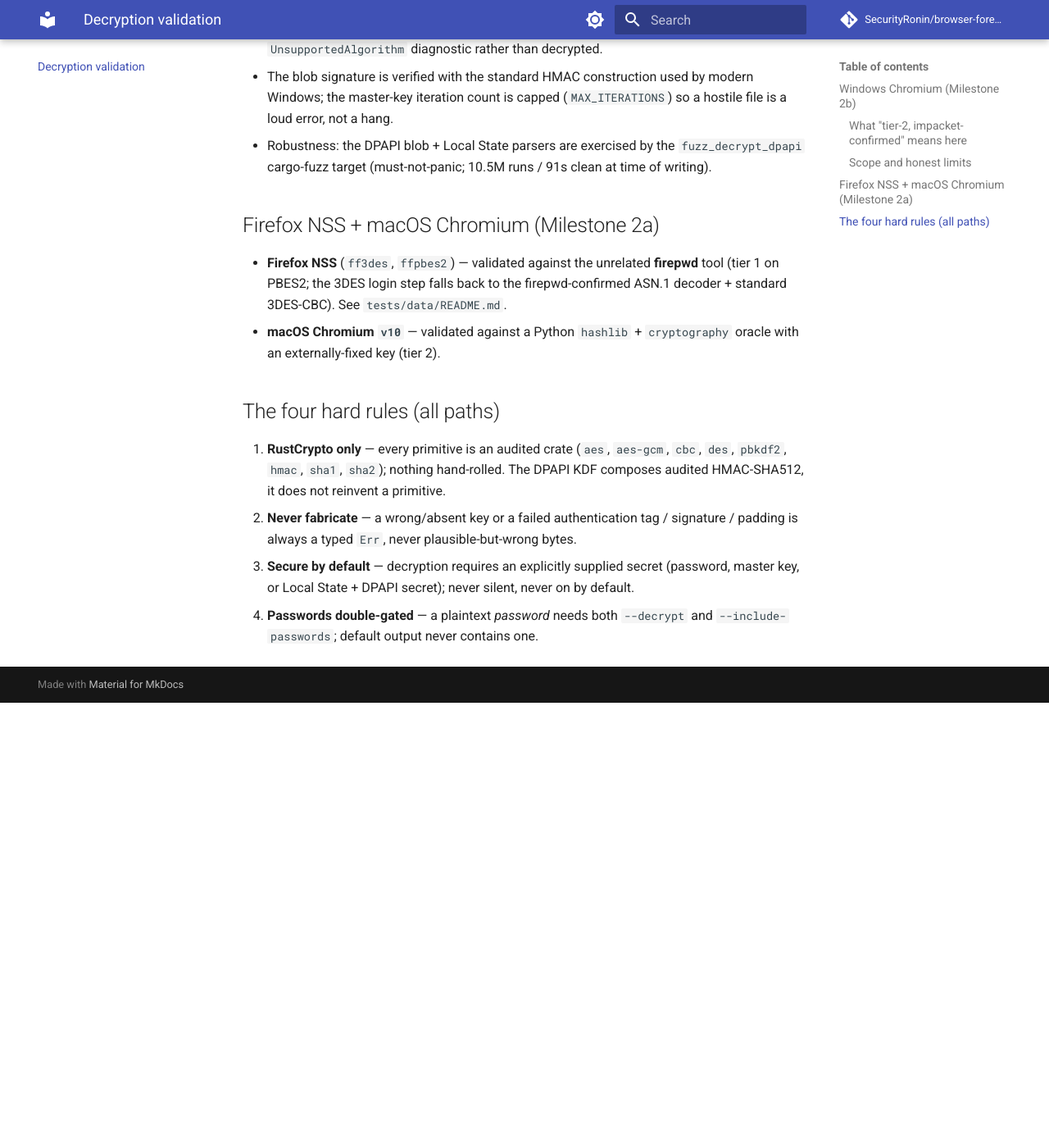
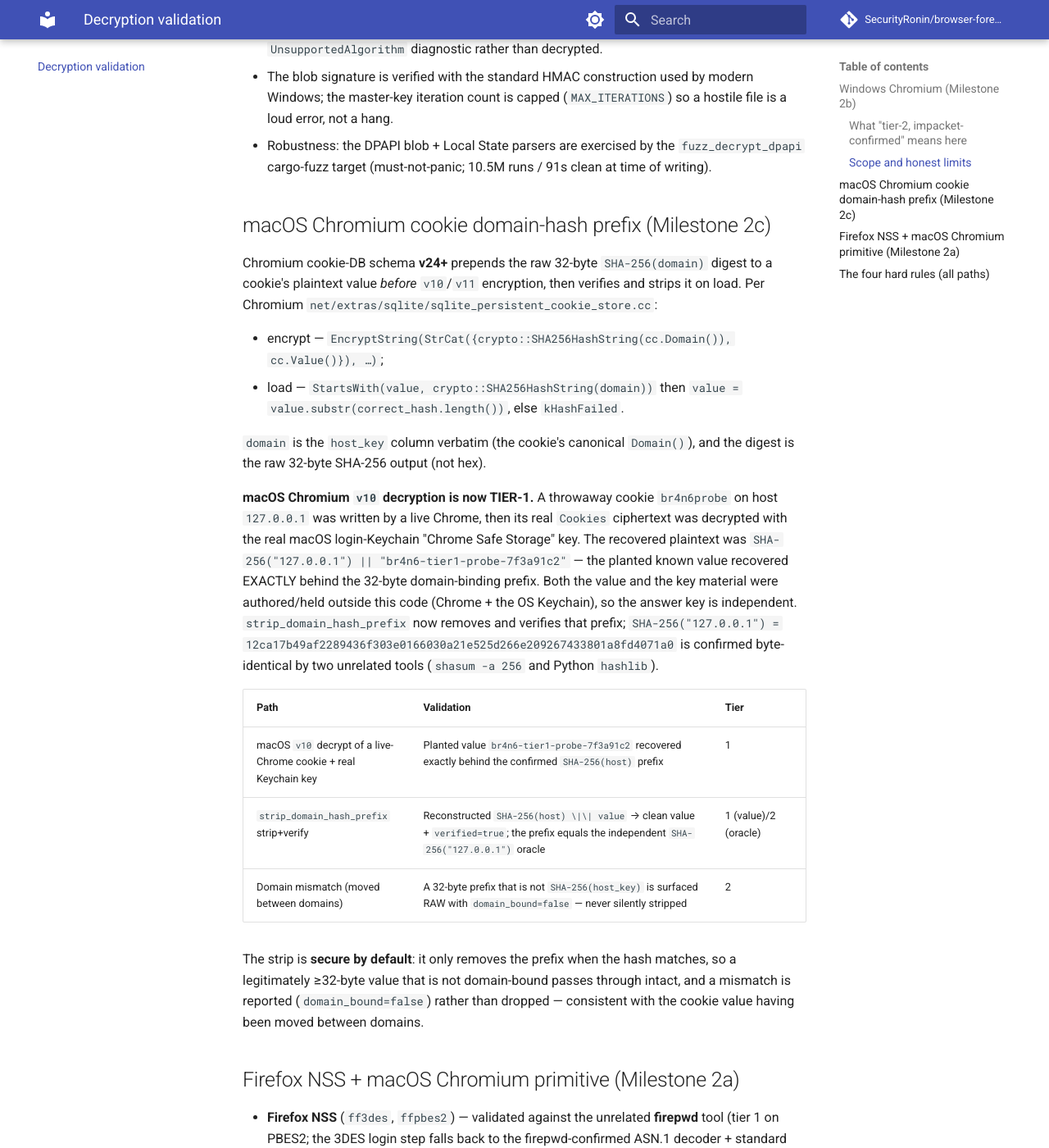
Before and after one commit to SecurityRonin/browser-forensic, an MkDocs documentation site: the page built from docs/validation.md, in a window 1280 px wide and 1400 px high, scrolled down 1750 px. Shown: the whole window at 82% size. Built offline with MkDocs 1.6.1 and Material for MkDocs 9.7.7, drawn with Linux system fonts in a browser that asks for light colours; comment, search, counter and statistics services are not loaded; before the commit the page ends 2607 px from its top, so only the background shows below that; some of the changed text lies outside the part shown.

Commit message:
feat(cli): GREEN — strip cookie domain-hash prefix, flag domain_bound, doc tier-1
Both Chromium cookie-decrypt paths (macOS v10 CBC + Windows v10/v11 GCM) now
strip the SHA-256(host_key) domain-binding prefix on success and surface the
clean value plus a domain_bound bool. A mismatch keeps the raw bytes with
domain_bound=false (moved-between-domains signal), never silently dropped.

docs/validation.md: record that macOS Chromium v10 decryption is now TIER-1 —
a live-Chrome br4n6probe cookie on 127.0.0.1 decrypted with the real macOS
Keychain key recovered the planted br4n6-tier1-probe-7f3a91c2 value exactly
behind the confirmed 32-byte SHA-256(host) prefix, now stripped+verified.

Co-Authored-By: Claude Opus 4.8 (1M context) <noreply@anthropic.com>

```diff
--- a/docs/validation.md
+++ b/docs/validation.md
@@ -51,14 +51,53 @@ cross-checked against impacket on synthetic vectors."*
   `fuzz_decrypt_dpapi` cargo-fuzz target (must-not-panic; 10.5M runs / 91s clean
   at time of writing).
 
-## Firefox NSS + macOS Chromium (Milestone 2a)
+## macOS Chromium cookie domain-hash prefix (Milestone 2c)
+
+Chromium cookie-DB schema **v24+** prepends the raw 32-byte `SHA-256(domain)`
+digest to a cookie's plaintext value *before* `v10`/`v11` encryption, then
+verifies and strips it on load. Per Chromium
+`net/extras/sqlite/sqlite_persistent_cookie_store.cc`:
+
+* encrypt — `EncryptString(StrCat({crypto::SHA256HashString(cc.Domain()),
+  cc.Value()}), …)`;
+* load — `StartsWith(value, crypto::SHA256HashString(domain))` then
+  `value = value.substr(correct_hash.length())`, else `kHashFailed`.
+
+`domain` is the `host_key` column verbatim (the cookie's canonical `Domain()`),
+and the digest is the raw 32-byte SHA-256 output (not hex).
+
+**macOS Chromium `v10` decryption is now TIER-1.** A throwaway cookie
+`br4n6probe` on host `127.0.0.1` was written by a live Chrome, then its real
+`Cookies` ciphertext was decrypted with the real macOS login-Keychain "Chrome
+Safe Storage" key. The recovered plaintext was
+`SHA-256("127.0.0.1") || "br4n6-tier1-probe-7f3a91c2"` — the planted known value
+recovered EXACTLY behind the 32-byte domain-binding prefix. Both the value and
+the key material were authored/held outside this code (Chrome + the OS Keychain),
+so the answer key is independent. `strip_domain_hash_prefix` now removes and
+verifies that prefix; `SHA-256("127.0.0.1") =
+12ca17b49af2289436f303e0166030a21e525d266e209267433801a8fd4071a0` is confirmed
+byte-identical by two unrelated tools (`shasum -a 256` and Python `hashlib`).
+
+| Path | Validation | Tier |
+|---|---|---|
+| macOS `v10` decrypt of a live-Chrome cookie + real Keychain key | Planted value `br4n6-tier1-probe-7f3a91c2` recovered exactly behind the confirmed `SHA-256(host)` prefix | 1 |
+| `strip_domain_hash_prefix` strip+verify | Reconstructed `SHA-256(host) \|\| value` → clean value + `verified=true`; the prefix equals the independent `SHA-256("127.0.0.1")` oracle | 1 (value)/2 (oracle) |
+| Domain mismatch (moved between domains) | A 32-byte prefix that is not `SHA-256(host_key)` is surfaced RAW with `domain_bound=false` — never silently stripped | 2 |
+
+The strip is **secure by default**: it only removes the prefix when the hash
+matches, so a legitimately ≥32-byte value that is not domain-bound passes through
+intact, and a mismatch is reported (`domain_bound=false`) rather than dropped —
+consistent with the cookie value having been moved between domains.
+
+## Firefox NSS + macOS Chromium primitive (Milestone 2a)
 
 * **Firefox NSS** (`ff3des`, `ffpbes2`) — validated against the unrelated
   **firepwd** tool (tier 1 on PBES2; the 3DES login step falls back to the
   firepwd-confirmed ASN.1 decoder + standard 3DES-CBC). See
   `tests/data/README.md`.
-* **macOS Chromium `v10`** — validated against a Python `hashlib` + `cryptography`
-  oracle with an externally-fixed key (tier 2).
+* **macOS Chromium `v10` primitive** — the AES-128-CBC + PBKDF2 key derivation is
+  additionally cross-checked against a Python `hashlib` + `cryptography` oracle
+  with an externally-fixed key (tier 2); the end-to-end path is tier-1 above.
 
 ## The four hard rules (all paths)
 
```
Also changed, not shown: 1 other file.
